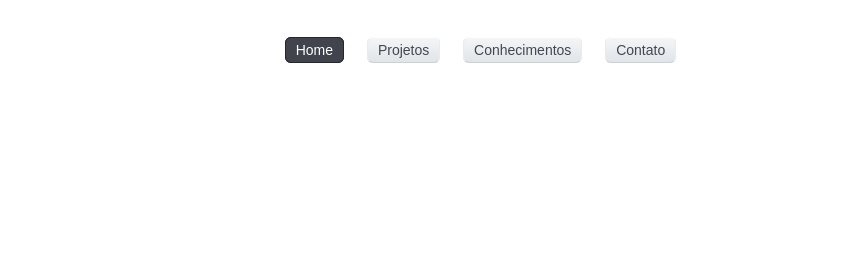
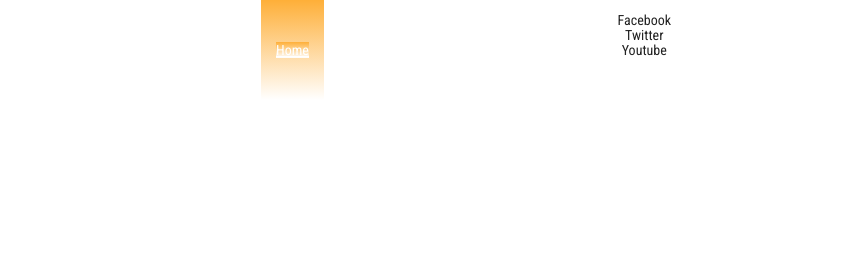
Before and after one commit to gustavoyukio/portfolio, a plain HTML site: page index.html in a window 1280 px wide. Shown: the top 280 px of the page, 414-1280 px from the left. Drawn offline with Linux system fonts and the light colour scheme; a web font is replaced by a local one.

Commit message:
Send By Alias

```diff
--- a/assets/css/main.less
+++ b/assets/css/main.less
@@ -53,6 +53,14 @@
     background-image: -o-linear-gradient(@origin, @start, @stop);
     background-image: -ms-linear-gradient(@origin, @start, @stop);
     background-image: linear-gradient(@origin, @start, @stop);
+}
+.gradient2 (@origin: left, @start: #ffffff, @stop: #000000) {
+    background-color: @start;
+    background-image: -webkit-linear-gradient(@origin, @start, 10% @stop);
+    background-image: -moz-linear-gradient(@origin, @start, 10% @stop);
+    background-image: -o-linear-gradient(@origin, @start, 10% @stop);
+    background-image: -ms-linear-gradient(@origin, @start, 10% @stop);
+    background-image: linear-gradient(@origin, @start, 10% @stop);
 }
 /* ==========================================================================
    HTML5 Boilerplate - $Normilitzr
@@ -498,34 +506,36 @@ nav[role='navigation']{
     line-height: 100px;
 }
 #principal{
+    display: block;
     list-style: none;
+    height: 100px;
     margin: 0;
     padding: 0 20px;
     overflow: hidden;
 }
 #principal li{
     display: inline-block;
-    margin: 0 10px;
+    padding: 0 15px;
+    color: #222;
+}
+#principal li:hover{
+    .gradient(top, #FEAF38, #fff);
+}
+#principal .midia{
+    padding-top: 10px;
+    background-image: none;
+    background-color: #fff !important;
+}
+#principal .active{
+    .gradient(top, #FEAF38, #fff);
+}
+#principal .midia p{
+    line-height: 15px;
 }
 #principal li a{
-    background-color: #DBE0EA;
-    border-bottom: 1px solid #cdcfd2;
-    border-right: 1px solid #e9ebee;
-    border-left: 1px solid #e9ebee;
-    border-top: 1px solid #fff;
-    border-radius: 6px;
-    color: #444751;
-    font-family: @font2;
-    .gradient(top, #f4f5f7, #e1e5e8);
-    padding: .3em .7em;
-    text-decoration: none;
-    .transition( all .5s ease);
-}
-#principal li a:hover, #principal .active{
     color: white;
-    border: 1px solid #26272d;
-    .gradient( top, #41444d, #41444d);
-    .transition( all .1s ease);
+    background-color: transparent;
+    background-image: none;
 }
 /*=======================================================
     Banners
@@ -650,3 +660,6 @@ footer ul {
 footer ul li{
     text-align: left;
 }
+footer ul li a{
+    color: #BA0919;
+}
--- a/index.html
+++ b/index.html
@@ -35,10 +35,17 @@
         -->
         <nav role="navigation">
             <ol id="principal">
-                <li><a href="index.html" title="Pagina Principal" class='active'>Home</a></li>
-                <li><a href="index.html" title="Pagina Principal" class=''>Projetos</a></li>
-                <li><a href="index.html" title="Pagina Principal" class=''>Conhecimentos</a></li>
-                <li><a href="index.html" title="Pagina Principal" class=''>Contato</a></li>
+                <li class='active'><a href="index.html" title="Pagina Principal" class='active'>Home</a></li>
+                <li class=''><a href="index.html" title="Pagina Principal" class=''>Projetos</a></li>
+                <li class=''><a href="index.html" title="Pagina Principal" class=''>Conhecimentos</a></li>
+                <li class=''><a href="index.html" title="Pagina Principal" class=''>Contato</a></li>
+                <li class='midia'>
+                    <p>
+                        Facebook <br/>
+                        Twitter <br/>
+                        Youtube
+                    </p>
+                </li>
             </ol>
         </nav>
     </header>
```
Also changed, not shown: assets/css/main.css.
